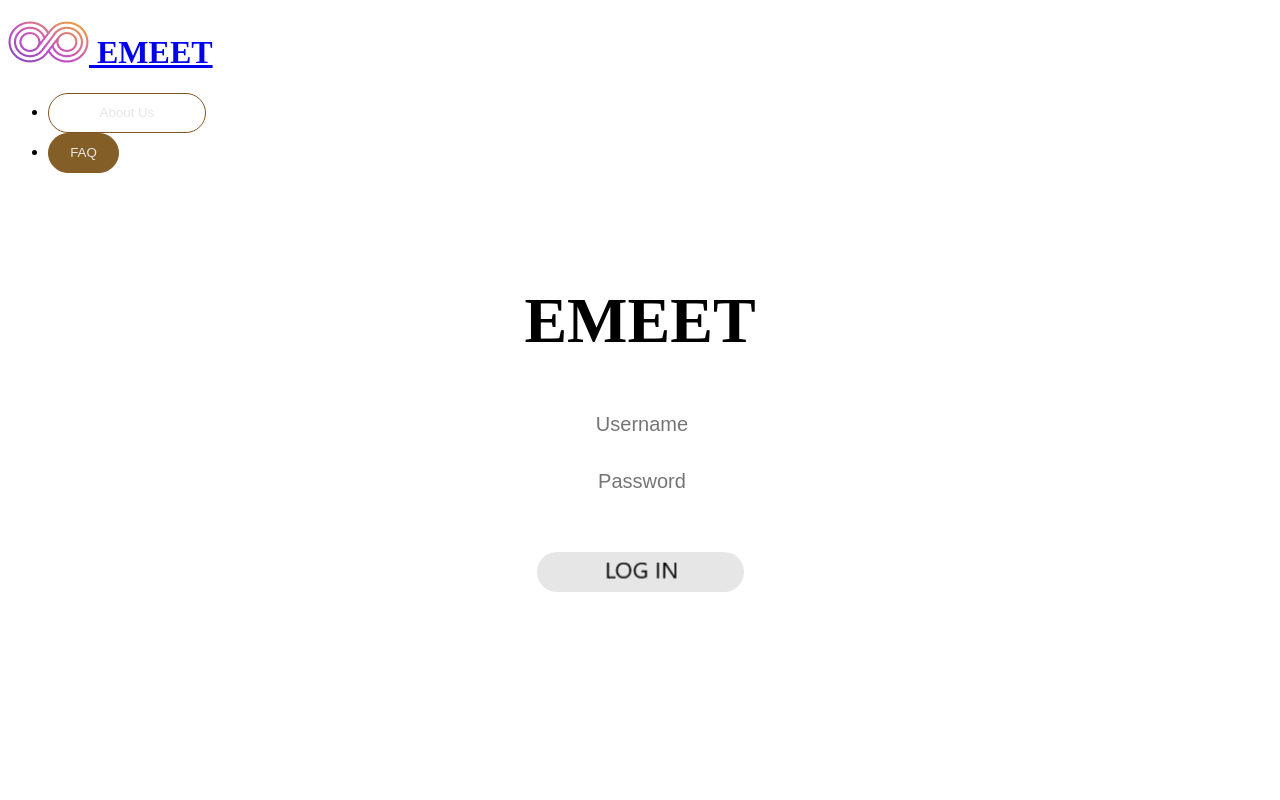
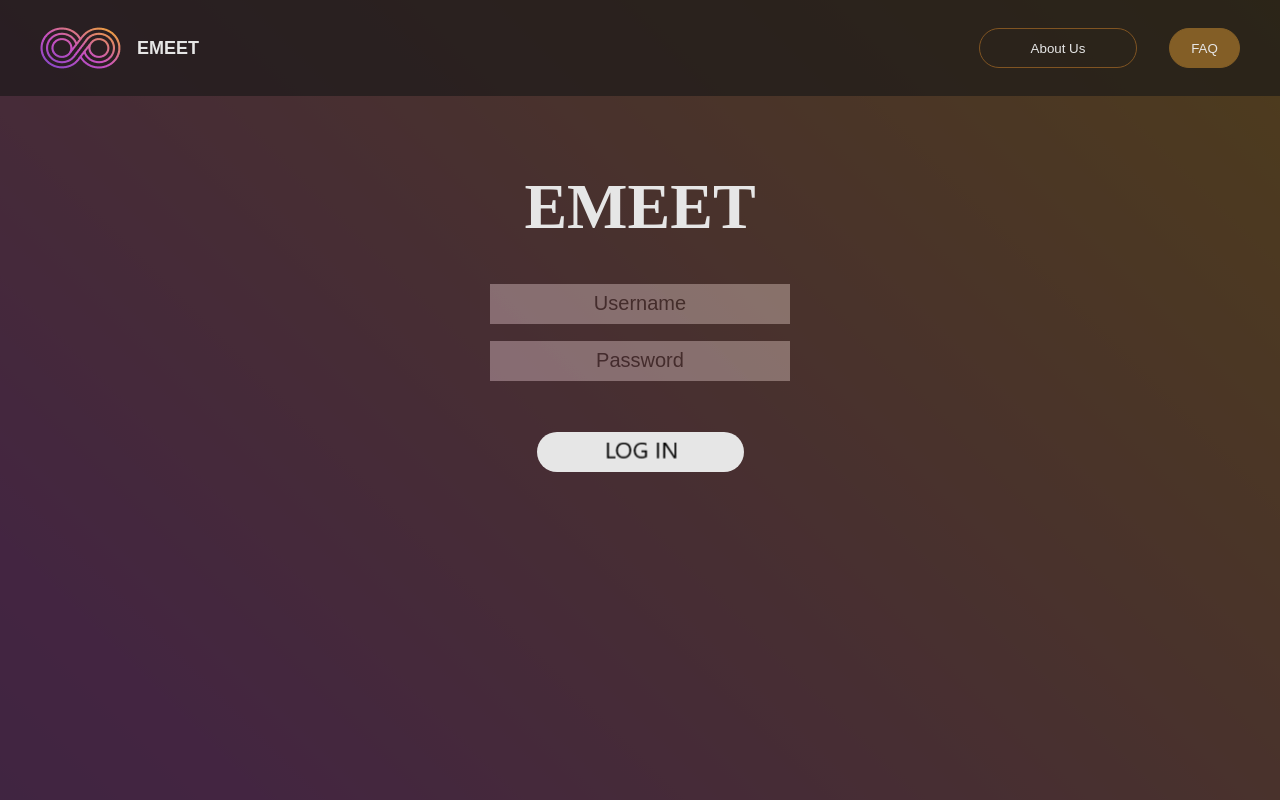
Before and after one commit to guepardo66/Limitless-Space----EMEET, a plain HTML site: page Limitless Space/landing.html in a window 1280 px wide. Shown: the top 800 px of the page. Drawn offline with Linux system fonts and the light colour scheme; the site is published under a folder, as on GitHub Pages, so addresses that start at the root find nothing; files whose address does not match are found by name.

Commit message:
Add files via upload
finish

```diff
--- a/Limitless Space/landing.html
+++ b/Limitless Space/landing.html
@@ -5,7 +5,7 @@
     <meta name="viewport" content="width=device-width, initial-scale=1.0">
     <title>Log In</title>
     <link rel="icon" href="assets/icons/arrow-right-to-bracket-solid.svg" type="image/x-icon">
-    <link rel="stylesheet" href="/css/landing.css">
+    <link rel="stylesheet" href="css/landing.css">
     <script src="SSS.js"></script>
 </head>
 <body>
```
